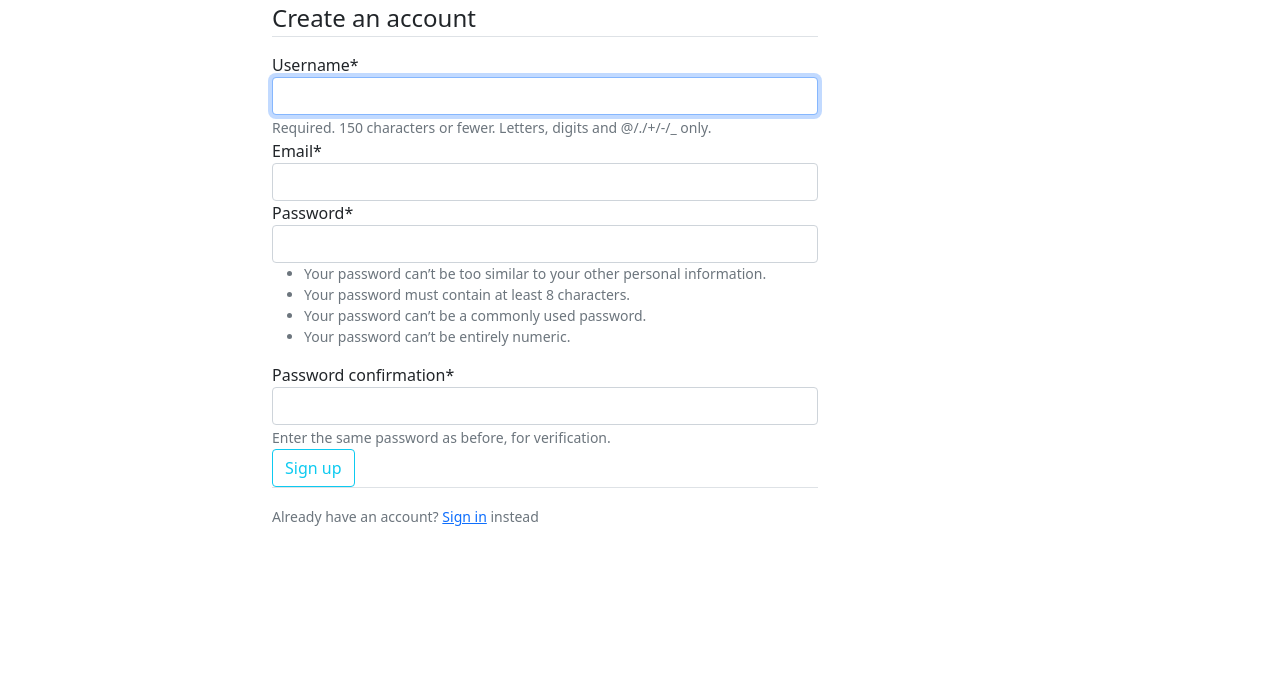
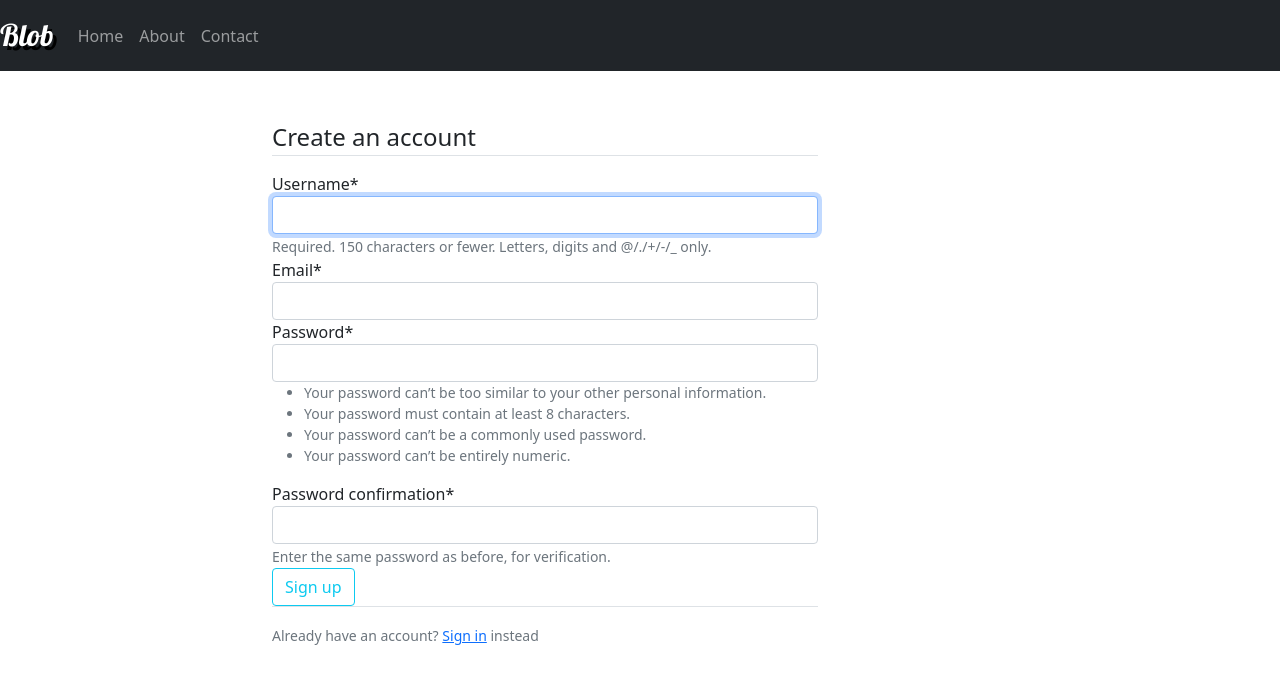
Before and after one commit to snap22/Blog, a Django app: page /account/register/ in a window 1280 px wide. Shown: the top 684 px of the page. Run offline with Django 3.2, Linux system fonts and the light colour scheme; some libraries are stand-ins or nearby versions.

Commit message:
basic.html update

```diff
--- /dev/null
+++ b/project/blog/static/blog/basicStyle.css
@@ -0,0 +1,6 @@
+.brand-name {
+    font-family: "Lobster";
+    font-size: 30px;
+    color: white;
+    text-shadow: 4px 4px #000;
+}
--- a/project/blog/templates/blog/basic.html
+++ b/project/blog/templates/blog/basic.html
@@ -5,7 +5,12 @@
     <meta name="viewport" content="width=device-width, initial-scale=1.0">
     <!-- Bootstrap css  -->
     <link href="https://cdn.jsdelivr.net/npm/bootstrap@5.0.0-beta1/dist/css/bootstrap.min.css" rel="stylesheet" integrity="sha384-giJF6kkoqNQ00vy+HMDP7azOuL0xtbfIcaT9wjKHr8RbDVddVHyTfAAsrekwKmP1" crossorigin="anonymous">
+    <!-- Font -->
+    <link rel="stylesheet" type="text/css" href="//fonts.googleapis.com/css?family=Lobster" />
     <!-- My css -->
+    {% load static %}
+    <link rel="stylesheet" type="text/css" href="{% static 'blog/basicStyle.css' %}">
+
 
     {% if title %}
         <title>The Blog - {{ title }}</title>
@@ -15,13 +20,32 @@
 </head>
 <body>
     <!-- Navigation bar -->
+    <nav class="navbar navbar-expand-lg navbar-dark bg-dark">
+        <a class="navbar-brand brand-name" href="{% url 'blog-home' %}">Blob</a>
+        <button class="navbar-toggler" type="button" data-toggle="collapse" data-target="#navbarNav" aria-controls="navbarNav" aria-expanded="false" aria-label="Toggle navigation">
+          <span class="navbar-toggler-icon"></span>
+        </button>
+        <div class="collapse navbar-collapse" id="navbarNav">
+          <ul class="navbar-nav">
+            <li class="nav-item active">
+              <a class="nav-link" href="{% url 'blog-home' %}">Home</a>
+            </li>
+            <li class="nav-item">
+              <a class="nav-link" href="#">About</a>
+            </li>
+            <li class="nav-item">
+              <a class="nav-link" href="#">Contact</a>
+            </li>
 
+          </ul>
+        </div>
+      </nav>
 
 
 
 
     <!-- The main conent -->
-    <div class="container">
+    <div class="container mt-5">
         <!-- Flash messages -->
         <div class="row">
             <div class="col md-8">
```
